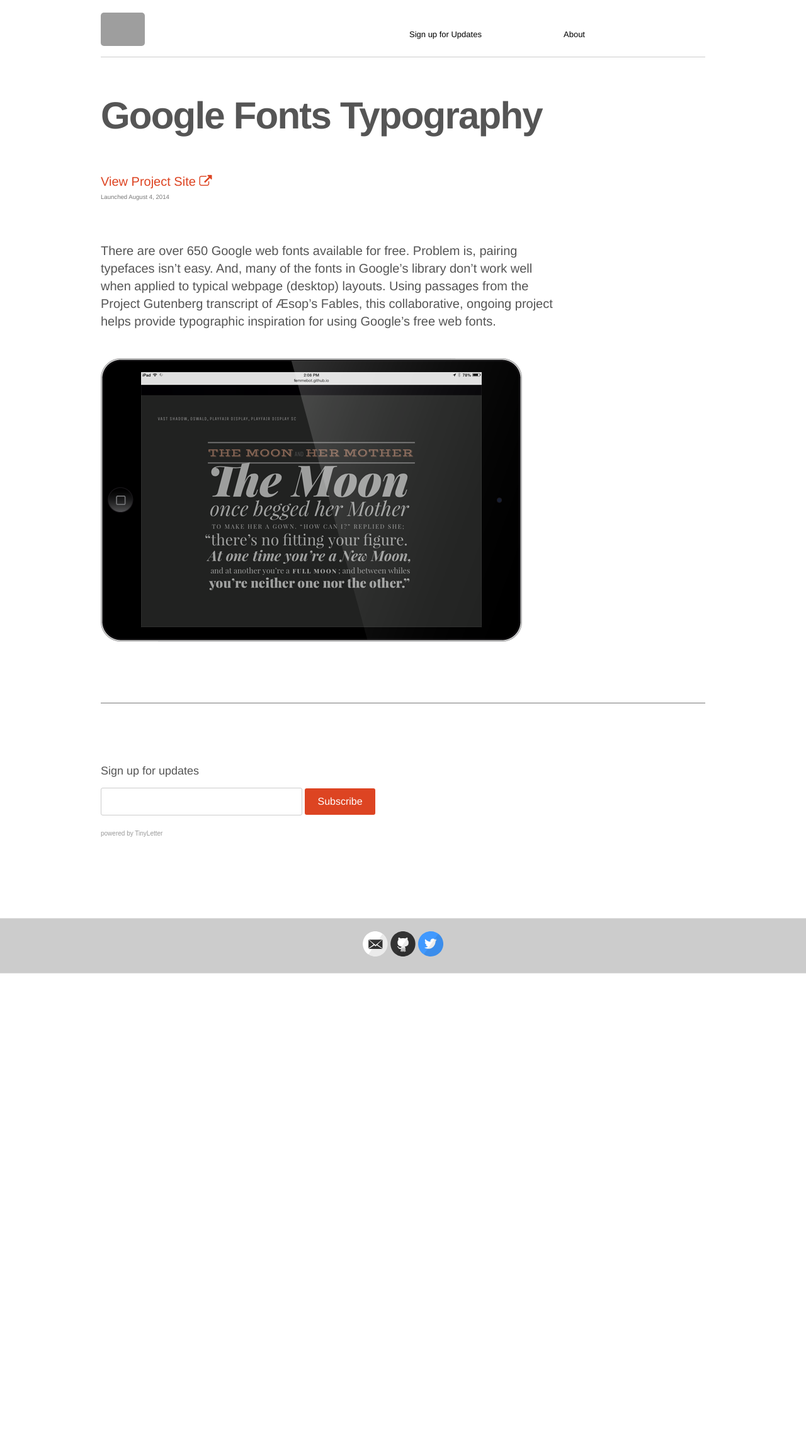
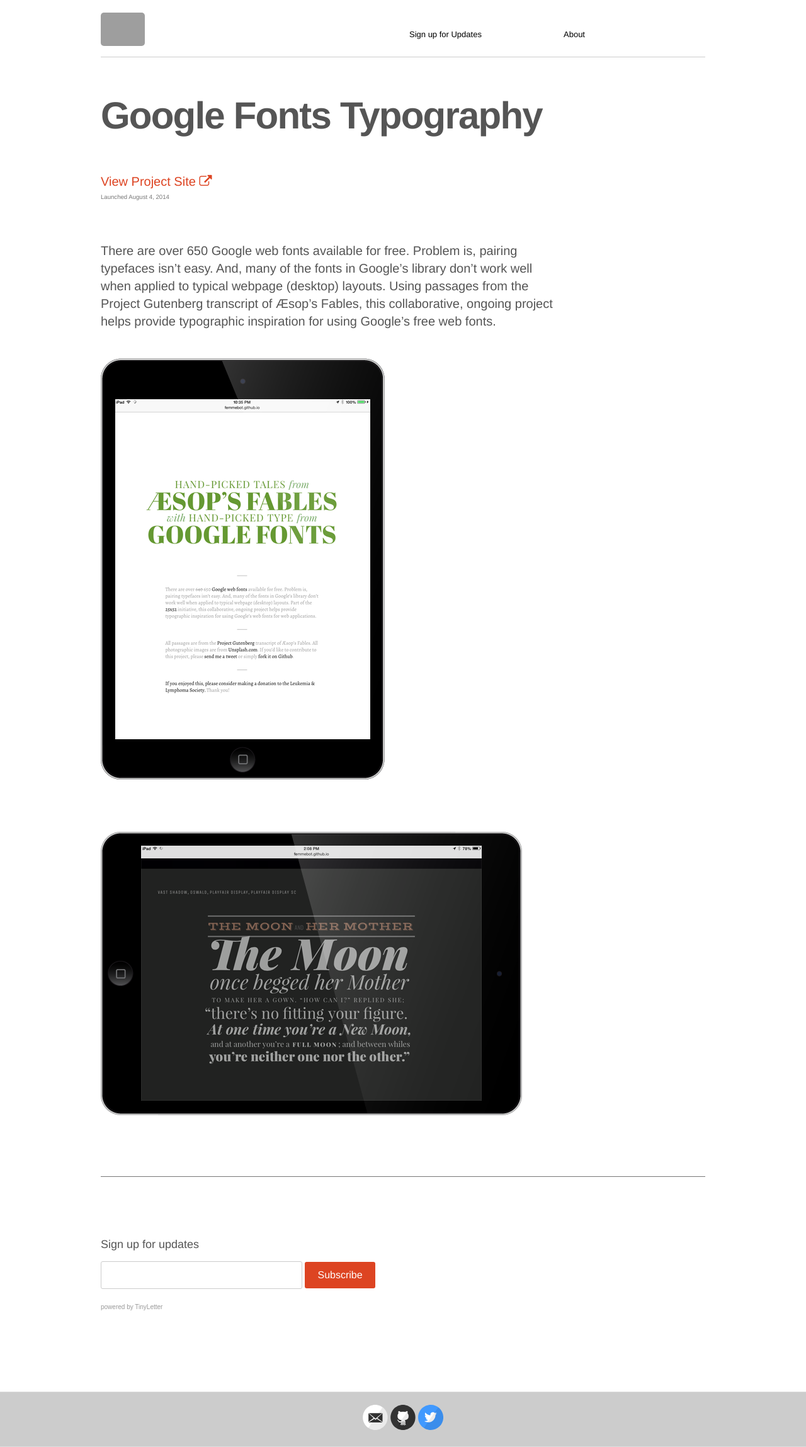
Before and after one commit to 25x52/25x52.github.io, a Jekyll site: the page built from _posts/2014-08-04-Google-Fonts-Typography.md, in a window 1280 px wide. Shown: the whole page at 63% size. Built offline with Jekyll 4.4.1, drawn with Linux system fonts in a browser that asks for light colours; nearby versions of some CDN libraries; before the commit the page ends 1546 px from its top, so only the background shows below that; grey boxes are pictures that could not be loaded.

Commit message:
fixed images

```diff
--- a/_posts/2014-08-04-Google-Fonts-Typography.md
+++ b/_posts/2014-08-04-Google-Fonts-Typography.md
@@ -10,6 +10,8 @@
 There are over 650 Google web fonts available for free. Problem is, pairing typefaces isn&rsquo;t easy. And, many of the fonts in Google&rsquo;s library don&rsquo;t work well when applied to typical webpage (desktop) layouts. Using passages from the Project Gutenberg transcript of Æsop&rsquo;s Fables, this collaborative, ongoing project helps provide typographic inspiration for using Google&rsquo;s free web fonts.
 
 
+![Google Fonts Typography Project](../images/01-v.png)
+
 ![Google Fonts Typography Project](../images/01-h.png)
 
 
```
Also changed, not shown: images/01-v.png (added), images/03-h.png, images/04-h.png.
